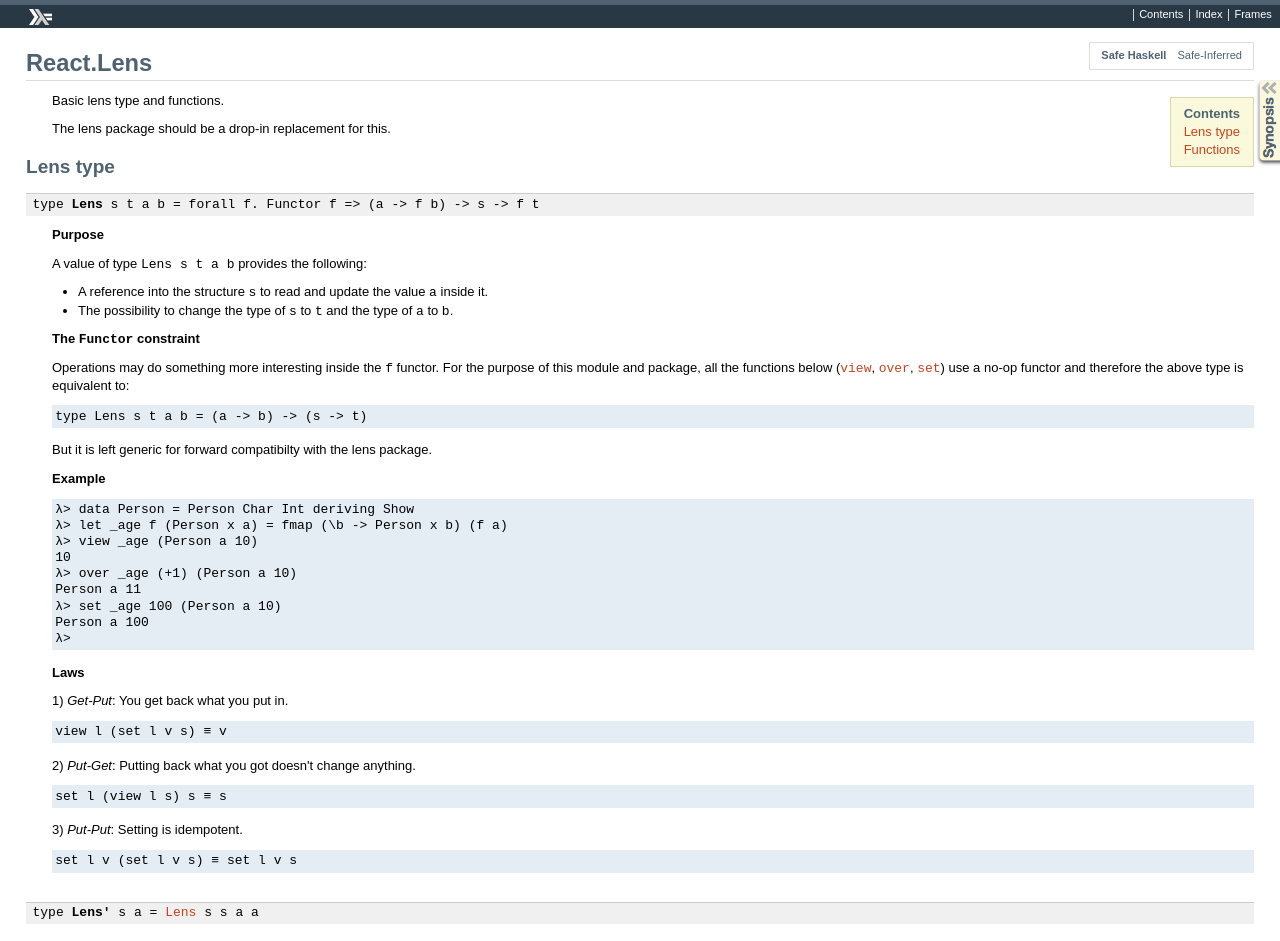
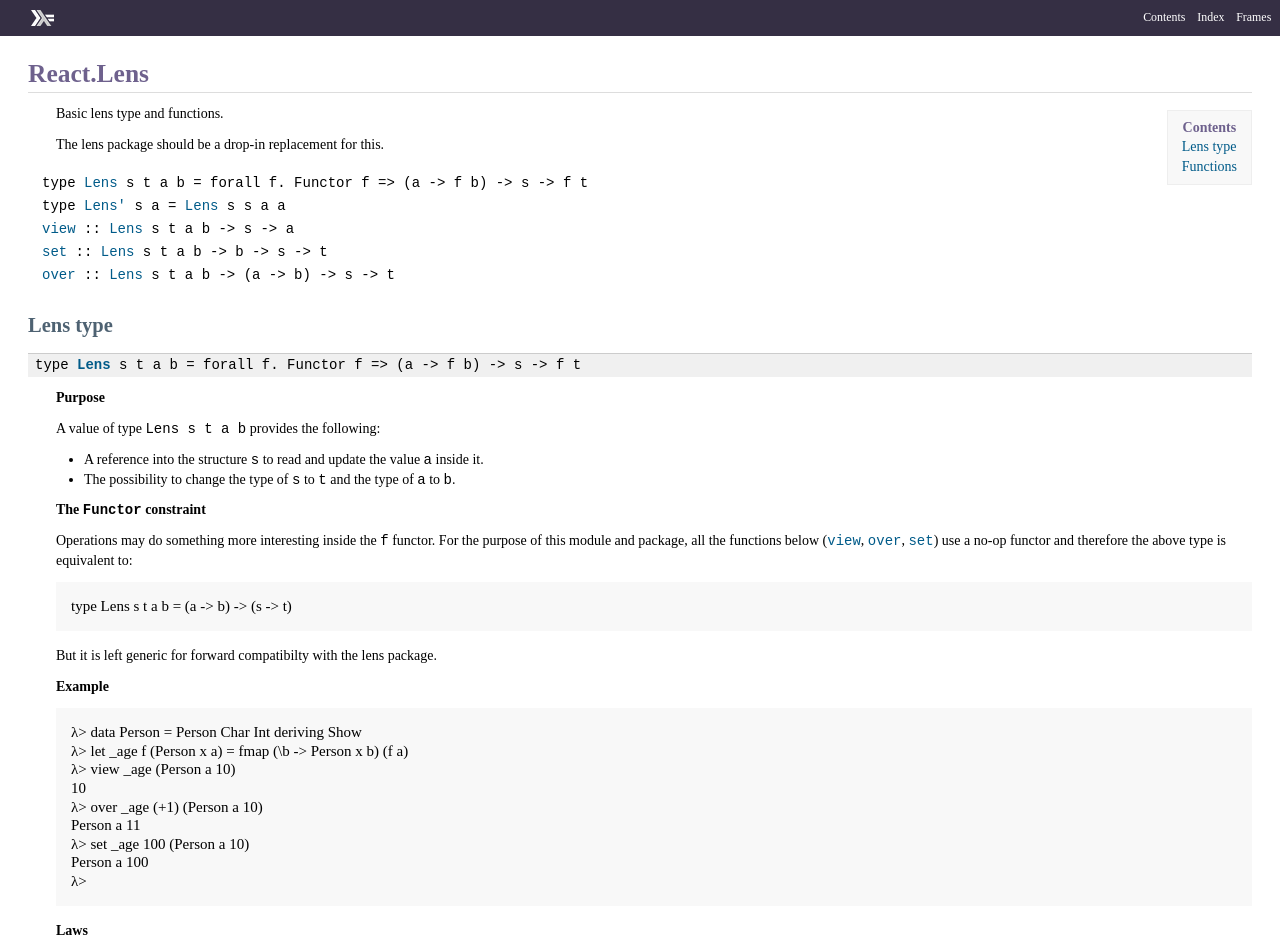
Before and after one commit to fpco/ghcjs-react, a plain HTML site: page React-Lens.html in a window 1280 px wide. Shown: the top 941 px of the page. Drawn offline with Linux system fonts and the light colour scheme.

Commit message:
Add nice haddock style

```diff
--- a/ocean.css
+++ b/ocean.css
@@ -575,3 +575,60 @@ div#style-menu-holder {
 }
 
 /* @end */
+body { font-family: ubuntu; font-size: 14px }
+
+
+.no-frame #synopsis { position: relative; display: block }
+.no-frame #synopsis > .hide { display: block; }
+#synopsis .caption.collapser { display: none }
+#synopsis > .show > *,#synopsis > .show {
+  background: inherit;
+}
+.expander { display: none }
+#synopsis ul, #synopsis ul li.src {
+    background: inherit;
+}
+
+#package-header {
+ background: #352f44;
+  border:0;
+  color: #fff !important;
+  line-height: 30px
+}
+#package-header .caption {
+ color: #fff  !important;
+}
+a {
+  color: #005b89 !important
+}
+
+#package-header > ul > li > a {
+ color: #fff !important
+}
+#package-header > ul > li > a:hover {
+ color: #fff !important;
+  background: inherit;
+}
+#package-header .links li {
+ border: 0;
+}
+table.info { display: none }
+.caption { color: #6e618d!important }
+pre{ background: #f8f8f8; padding: 1em; }
+pre, pre * {  font-family: ubuntu mono  !important; font-size: 15px !important; }
+#table-of-contents {
+ 	background: #f8f8f8;
+  	border: 1px solid #eee;
+}
+.doc > .warning {
+   color: #c09853;
+padding: 0px 35px 0px 14px;
+margin-bottom: 20px;
+text-shadow: 0 1px 0 rgba(255,255,255,0.5);
+background-color: #fcf8e3;
+border: 1px solid #fbeed5;
+-webkit-border-radius: 2px;
+-moz-border-radius: 2px;
+border-radius: 2px;
+
+}
```
